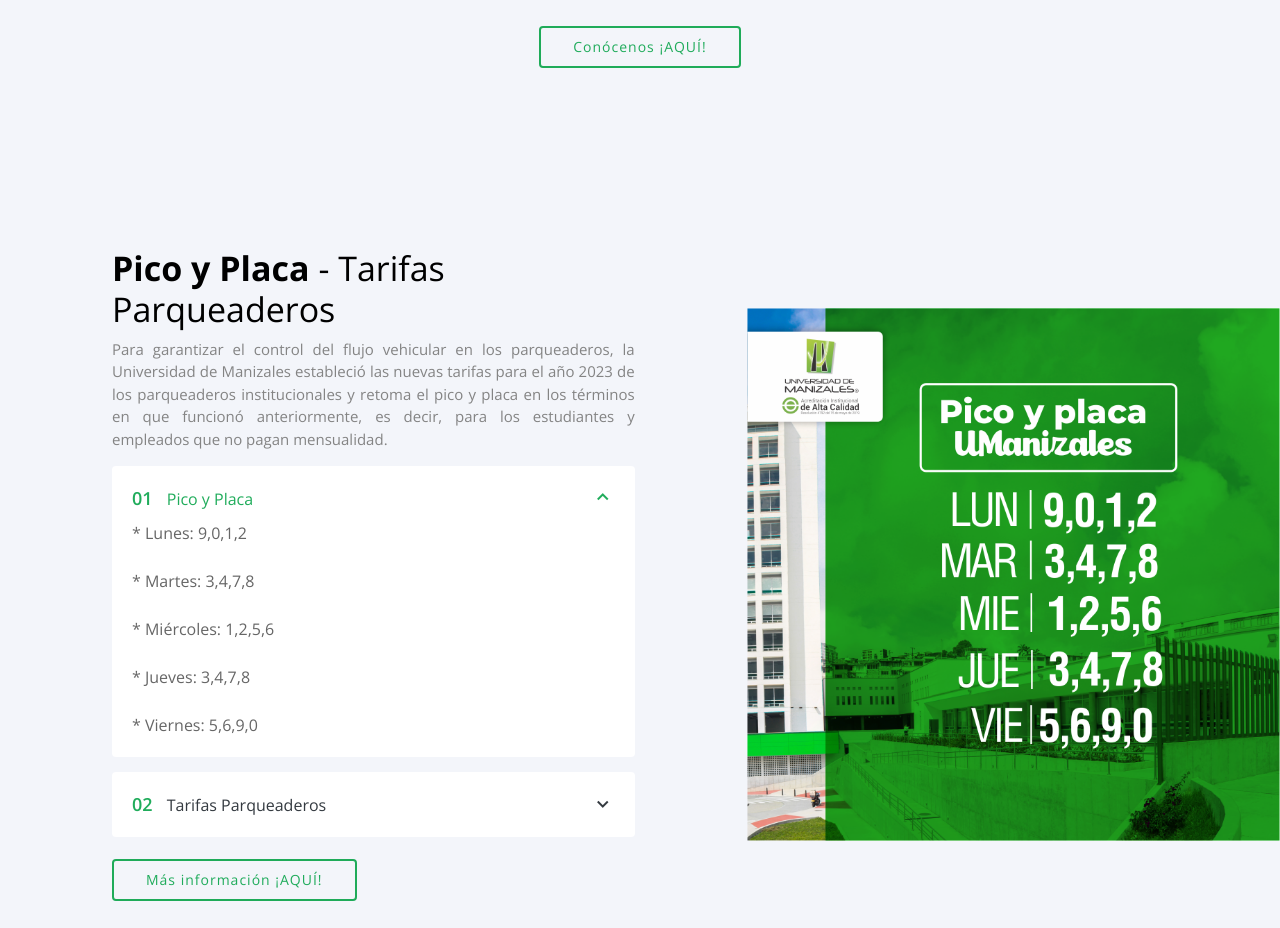
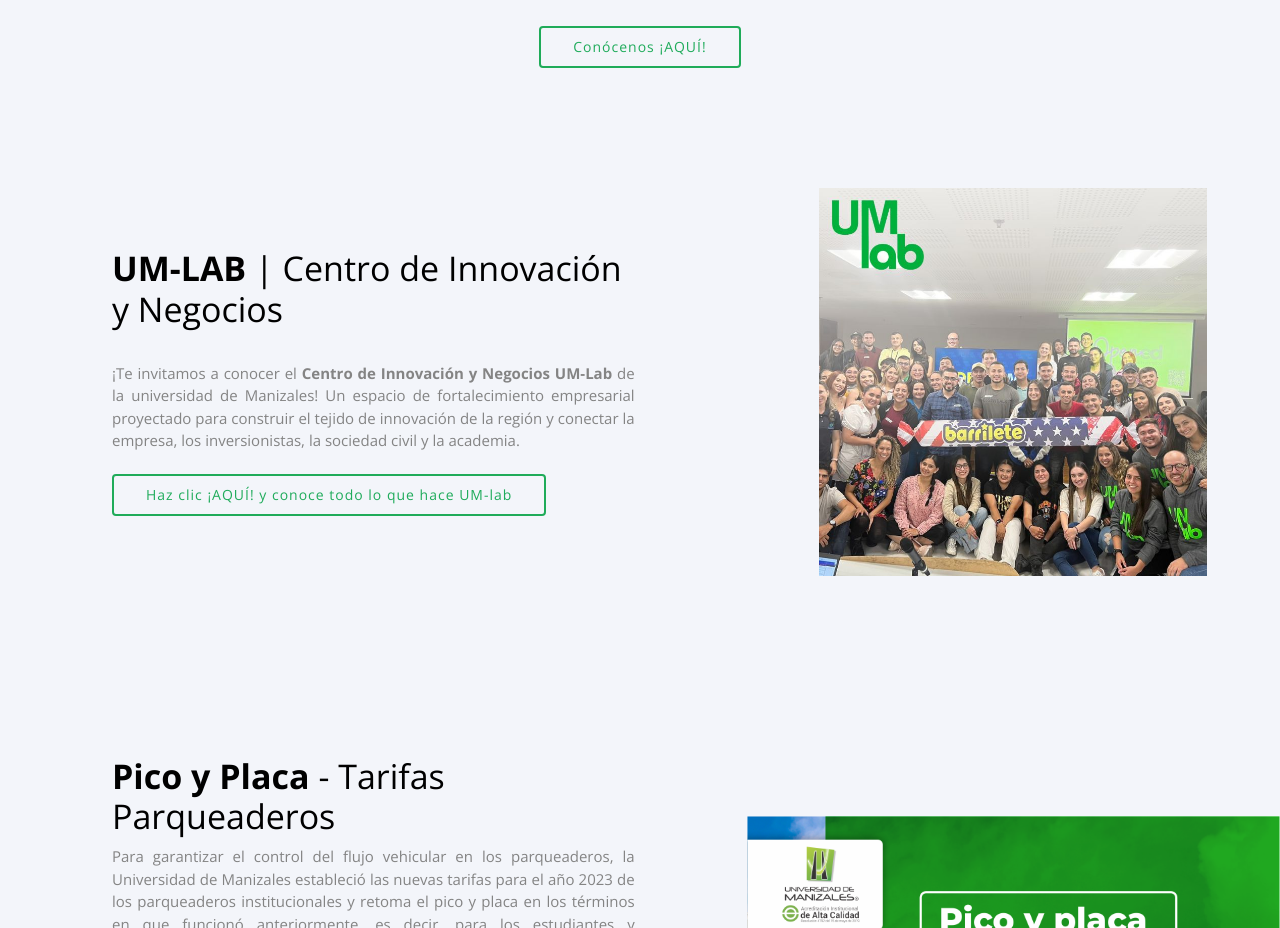
Before and after one commit to juancaicedoum/inducccion, a plain HTML site: page index.html in a window 1280 px wide. Shown: the part 5420-6348 px from the top of the page. Drawn offline with nearby package versions, Linux system fonts and the light colour scheme.

Commit message:
Adicion sección UM-LAB

```diff
--- a/index.html
+++ b/index.html
@@ -56,6 +56,7 @@
               <li><a class="nav-link scrollto" href="#salud-mental">Ruta Salud Mental</a></li>
               <li><a class="nav-link scrollto" href="#bienestar-estudiantil">Bienestar Estudiantil</a></li>
               <li><a class="nav-link scrollto" href="#red-de-consejeros">Red de Consejeros</a></li>
+              <li><a class="nav-link scrollto" href="#umlab">UM-LAB</a></li>
               <li><a class="nav-link scrollto" href="#pico-y-placa">Pico y Placa</a></li>
               <li><a class="nav-link scrollto" href="#acompanamiento">Acompañamiento</a></li>
               <li><a class="nav-link scrollto" href="#bolsa-empleo">Bolsa de Empleo</a></li>
@@ -561,6 +562,38 @@
       </div>
     </section><!-- End Red de Consejeros Section -->
 
+    <!-- ======= PACTO AZUL SECTION ======= -->
+    <section id="umlab" class="why-us section-bg">
+      <div class="container-fluid" data-aos="fade-up">
+
+        <div class="row">
+
+          <div class="col-lg-7 d-flex flex-column justify-content-center align-items-stretch  order-2 order-lg-1">
+
+            <div class="content">
+              <h3><strong>UM-LAB</strong> | Centro de Innovación y Negocios</h3>
+              <br>
+              <p align="justify">
+                ¡Te invitamos a conocer el <strong>Centro de Innovación y Negocios UM-Lab</strong> de la universidad de Manizales!
+                Un espacio de fortalecimiento empresarial proyectado para construir el tejido de innovación de la
+                región y conectar la empresa, los inversionistas, la sociedad civil y la academia.
+              </p>
+
+            </div>
+
+            <div class="accordion-list">
+              <a href="https://innovacion.umanizales.edu.co/ " target="_blank" class="btn-learn-more" download>Haz clic ¡AQUÍ! y conoce todo lo que hace UM-lab</a>
+            </div>
+          </div>
+          <div class="col-lg-5 align-items-stretch order-1 order-lg-2 img"
+            style='background-image: url("assets/img/um-lab.jpg");' data-aos="zoom-in" data-aos-delay="150">
+            &nbsp;
+          </div>
+        </div>
+
+      </div>
+    </section><!-- End PACTO AZUL Section -->
+
     <!-- ======= Pico y Placa Section ======= -->
     <section id="pico-y-placa" class="why-us section-bg">
       <div class="container-fluid" data-aos="fade-up">
```
Also changed, not shown: assets/img/um-lab.jpg (added).
